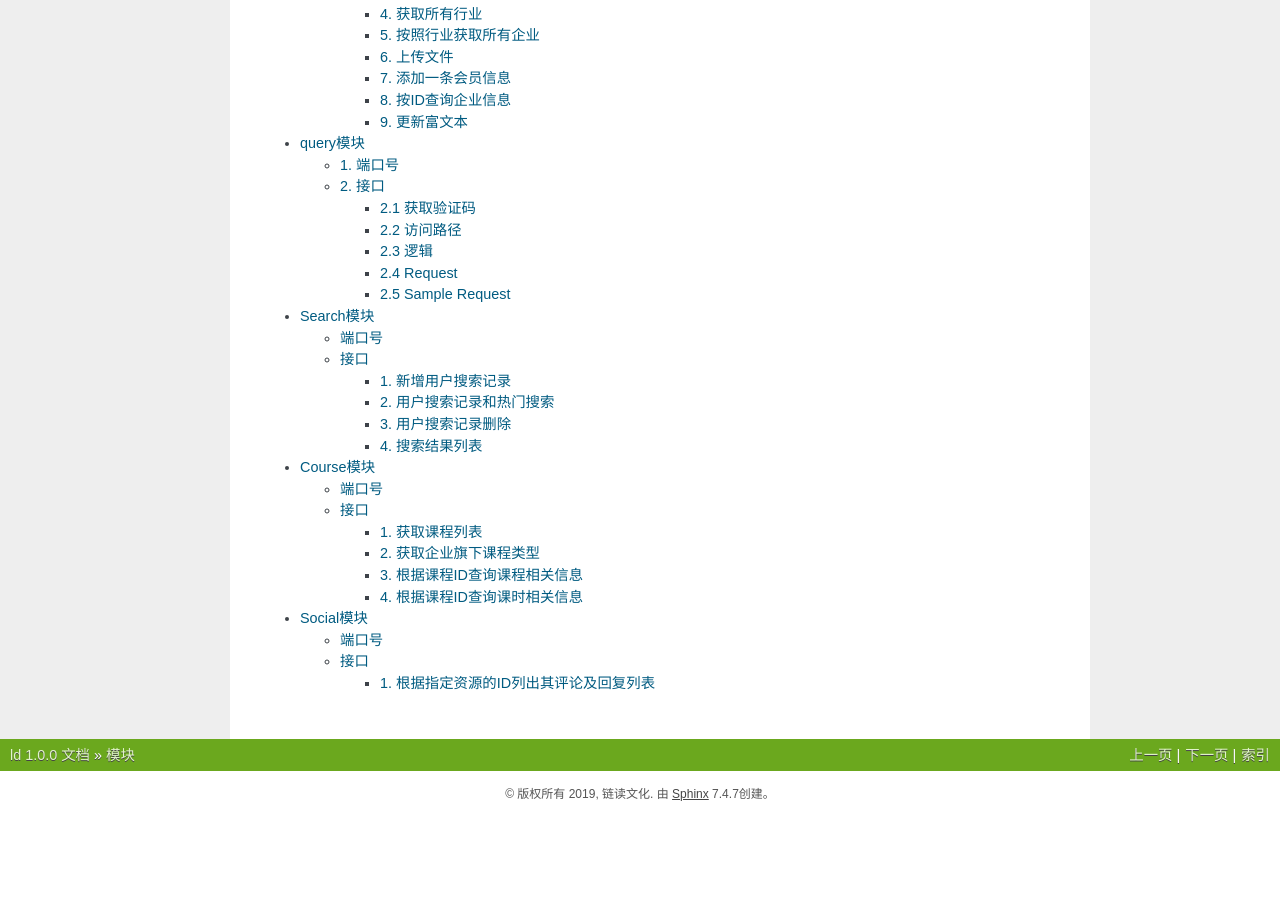
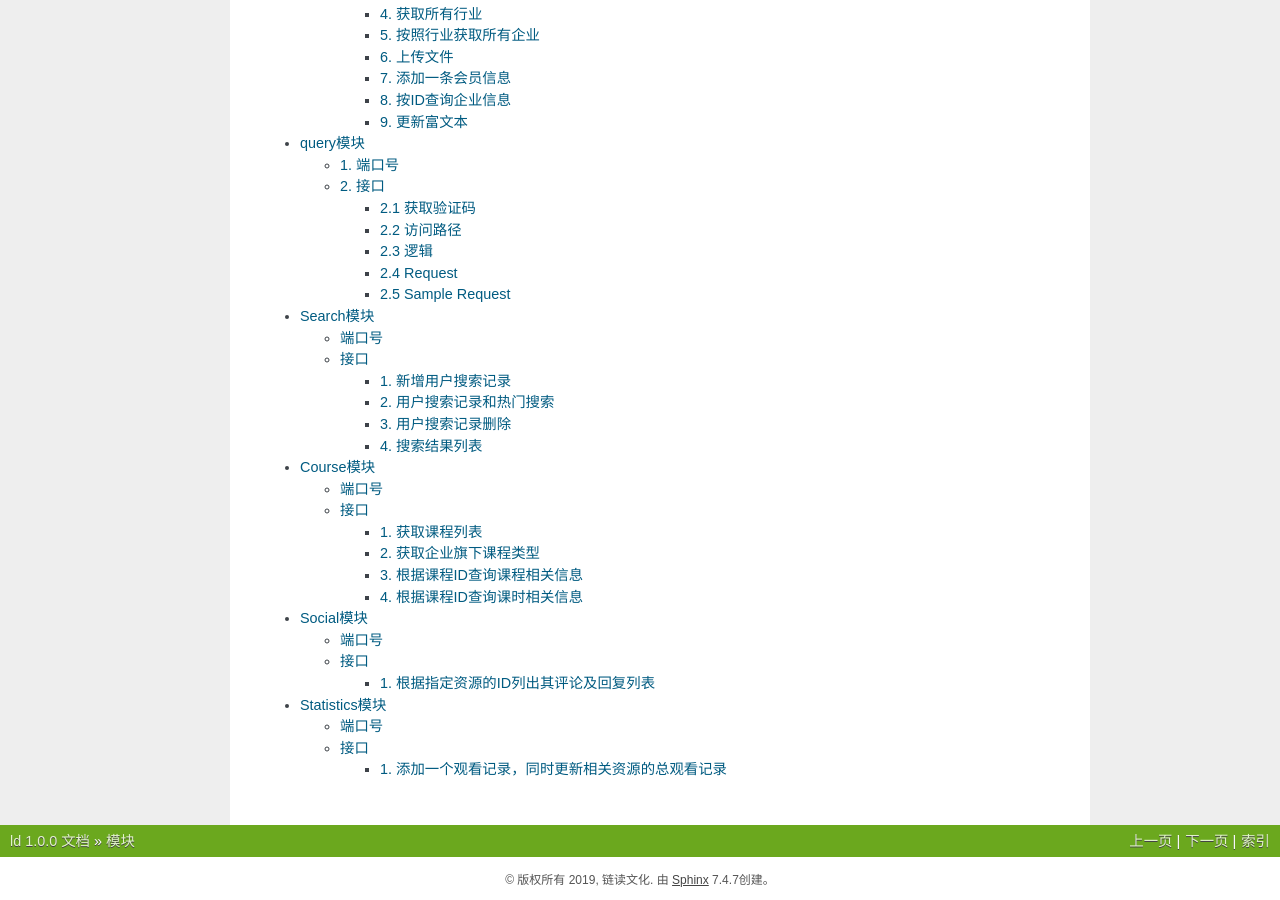
Before and after one commit to IneverStop/ld, a Sphinx documentation site: the page built from source/modules.rst, in a window 1280 px wide and 900 px high, scrolled down 668 px. Built offline with Sphinx 7.4.7, drawn with Linux system fonts in a browser that asks for light colours; before the commit the page ends 1482 px from its top, so only the background shows below that; some of the changed lines change nothing that is shown.

Commit message:
statistics

```diff
--- a/source/modules.rst
+++ b/source/modules.rst
@@ -13,3 +13,4 @@
    modules/search
    modules/course
    modules/social
+   modules/statistics
--- /dev/null
+++ b/source/modules/statistics.rst
@@ -0,0 +1,76 @@
+Statistics模块
+===============
+
+端口号
+-----------
+ gateway入口端口号9999
+ 原端口20010
+
+接口
+--------
+
+
+1. 添加一个观看记录，同时更新相关资源的总观看记录
+^^^^^^^^^^^^^^^^^^^^^^^^^^^^^^^^^^^^^^^^^^
+
+1.1 访问路径
+>>>>>>>>>>>>>>>>>>>>>>>>>>>>>>>>>>>>>>>>>>>>>>>>>>>>
+::
+
+ POST /statistics/watch-record/add
+
+1.2 逻辑
+>>>>>>>>>>>>>>>>>>>>>>>>>>>>>>>>>>>>>>>>>>>>>>>>>>>>
+
+ 根据指定资源的ID列出其评论及回复列表
+
+1.3 Request
+>>>>>>>>>>>>>>>>>>>>>>>>>>>>>>>>>>>>>>>>>>>>>>>>>>>>
+=============== =============== =============================================
+  Field Name         Type                        Description
+=============== =============== =============================================
+  sourceType        String         资源类型  1：书籍 2：视频 3：直播间
+                                             4：音频 5:杂志 6:课程
+--------------- --------------- ---------------------------------------------
+   sourceId         String                        资源ID
+--------------- --------------- ---------------------------------------------
+ durationTime       String                       观看时间
+--------------- --------------- ---------------------------------------------
+ operatorUser       String                        观看人
+=============== =============== =============================================
+
+1.4 Sample Request
+>>>>>>>>>>>>>>>>>>>>>>>>>>>>>>>>>>>>>>>>>>>>>>>>>>>>
+::
+
+    POST /statistics/watch-record/add
+    {
+        "sourceType": 1,
+        "sourceId": 10,
+        "durationTime": 1000,
+        "operatorUser": 1343
+    }
+
+1.5 Response
+>>>>>>>>>>>>>>>>>>>>>>>>>>>>>>>>>>>>>>>>>>>>>>>>>>>>
+=============== =============== =============================================
+  Field Name         Type                        Description
+=============== =============== =============================================
+    status          String                           状态码
+--------------- --------------- ---------------------------------------------
+    message         String                          返回消息
+--------------- --------------- ---------------------------------------------
+     data           Number                       影响的记录数量
+=============== =============== =============================================
+
+1.6 Sample Response
+>>>>>>>>>>>>>>>>>>>>>>>>>>>>>>>>>>>>>>>>>>>>>>>>>>>>
+::
+
+   {
+      "status": "STATISTICS-SUCCESS-103",
+      "message": "更新成功",
+      "data": 1
+    }
+
+---------------------------------------------
```
